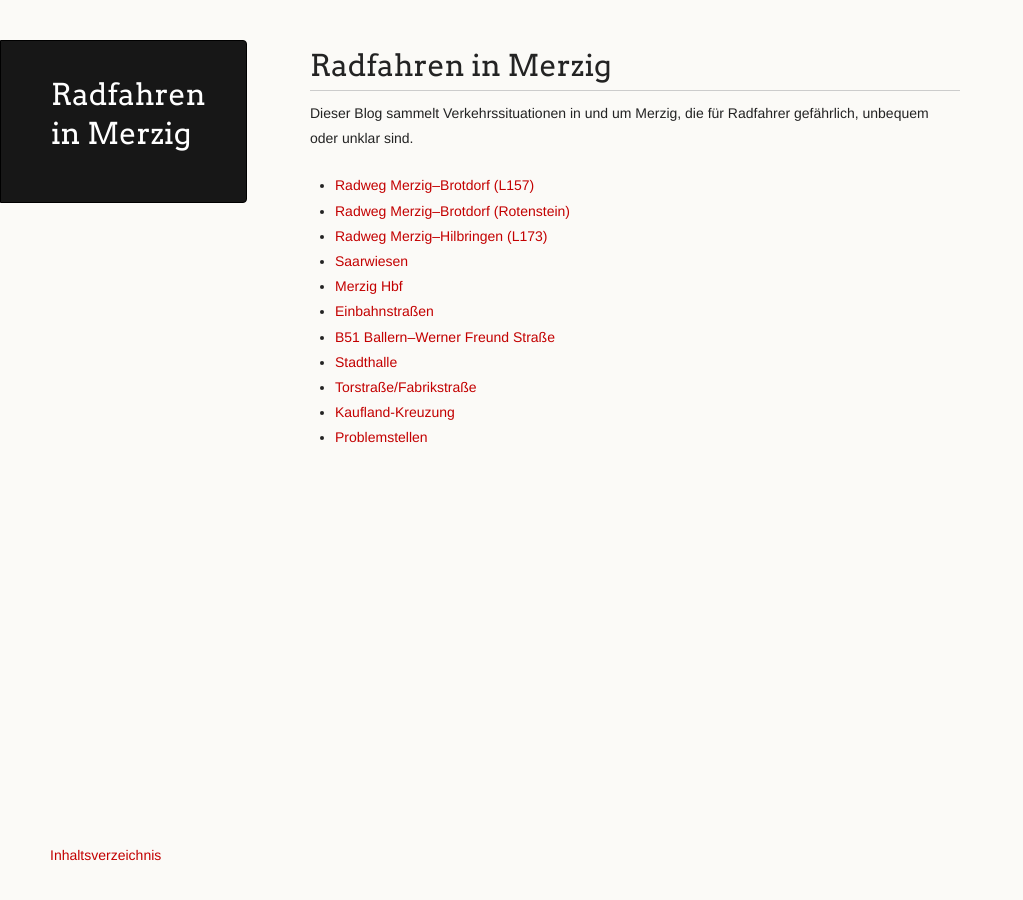
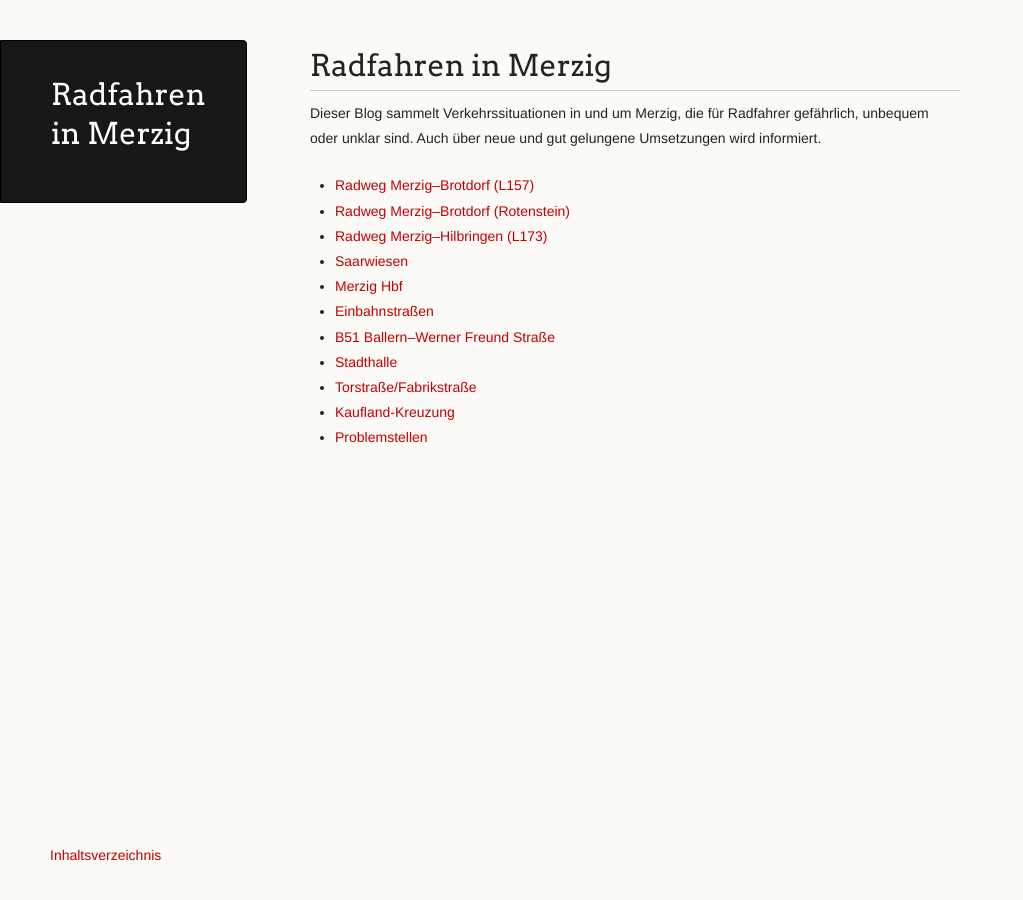
Before and after one commit to pasbi/Rad, a Jekyll site: the page built from index.md, in a window 1280 px wide. Shown: the whole page, without its empty margins (0-1023 px from the left). Built offline with Jekyll 4.4.1, drawn with Linux system fonts in a browser that asks for light colours; our own code applies the rules of GitHub Pages for plain Markdown files; the repository's description, which GitHub fills in, is left out.

Commit message:
Update index.md

```diff
--- a/index.md
+++ b/index.md
@@ -1,6 +1,7 @@
 # Radfahren in Merzig
 
 Dieser Blog sammelt Verkehrssituationen in und um Merzig, die für Radfahrer gefährlich, unbequem oder unklar sind.
+Auch über neue und gut gelungene Umsetzungen wird informiert.
 
 - [Radweg Merzig--Brotdorf (L157)](radweg_mzg-bd-l157.md)
 - [Radweg Merzig--Brotdorf (Rotenstein)](radweg_mzg-bd-rotenstein.md)
```
